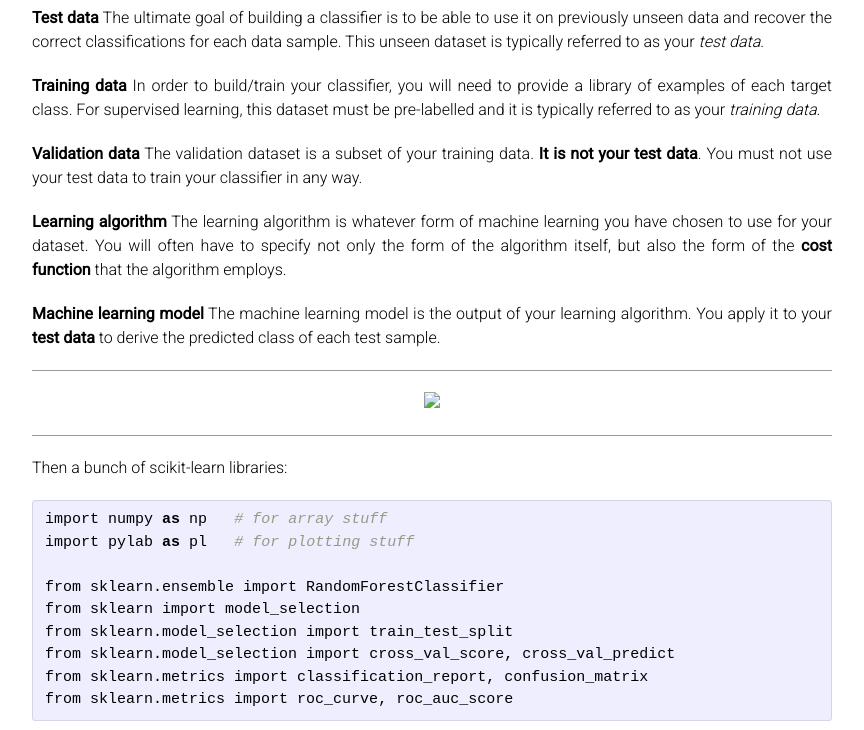
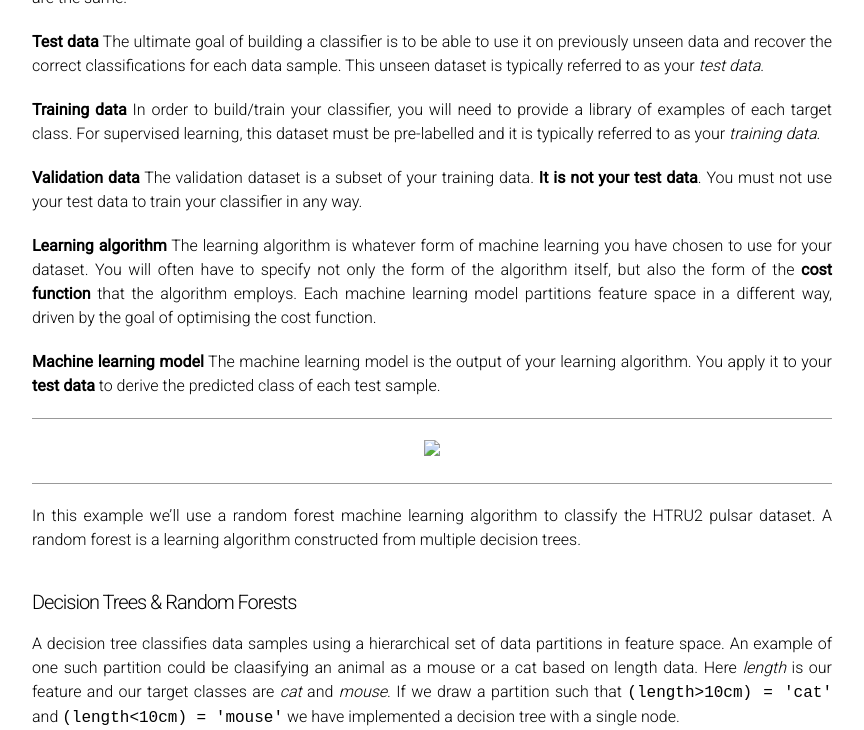
Before and after one commit to as595/csc-2019, a Jekyll site: the page built from classification.md, in a window 1280 px wide and 1400 px high, scrolled down 4791 px. Shown: the top 730 px of the window, without its empty margins (208-1072 px from the left). Built offline with Jekyll 4.4.1, drawn with Linux system fonts in a browser that asks for light colours; our own code applies the rules of GitHub Pages for plain Markdown files; some of the changed text lies outside the part shown; grey boxes are pictures that could not be loaded.

Commit message:
Update classification.md

```diff
--- a/classification.md
+++ b/classification.md
@@ -3,6 +3,7 @@ Pulsar classification is a great example of where machine learning can be used b
 - [The Pulsar Classification Problem](#pulsars)
   - [Pulsar Data in Python](#pythonpulsars)
 - [Pulsar Classification](#classification)
+  - [Random Forest Classification](#randomforest)
   - [Train/Validation/Split](#traintest)
   - [Performance Metrics](#metrics)
   - [Feature Ranking](#ranking)
@@ -135,7 +136,7 @@ The objective for pulsar astronomers is to classify each data sample as **pulsar
 
 **Validation data** The validation dataset is a subset of your training data. **It is not your test data**. You must not use your test data to train your classifier in any way.
 
-**Learning algorithm** The learning algorithm is whatever form of machine learning you have chosen to use for your dataset. You will often have to specify not only the form of the algorithm itself, but also the form of the **cost function** that the algorithm employs.
+**Learning algorithm** The learning algorithm is whatever form of machine learning you have chosen to use for your dataset. You will often have to specify not only the form of the algorithm itself, but also the form of the **cost function** that the algorithm employs. Each machine learning model partitions feature space in a different way, driven by the goal of optimising the cost function.
 
 **Machine learning model** The machine learning model is the output of your learning algorithm. You apply it to your **test data** to derive the predicted class of each test sample.
 
@@ -145,6 +146,25 @@ The objective for pulsar astronomers is to classify each data sample as **pulsar
   <div class="figcaption"></div>
 </div>
 
+In this example we'll use a random forest machine learning algorithm to classify the HTRU2 pulsar dataset. A random forest is a learning algorithm constructed from multiple decision trees.
+
+<a name='randomforest'></a>
+
+<h4>Decision Trees & Random Forests</h4>
+
+A decision tree classifies data samples using a hierarchical set of data partitions in feature space. An example of one such partition could be claasifying an animal as a mouse or a cat based on length data. Here *length* is our feature and our target classes are *cat* and *mouse*. If we draw a partition such that <font face="courier new">(length>10cm) = 'cat'</font> and <font face="courier new">(length<10cm) = 'mouse'</font> we have implemented a decision tree with a single node.
+
+<div class="fig figcenter fighighlight">
+  <img src="images/decisionnode.png">
+  <div class="figcaption">Lyon et al. 2016</div>
+</div>
+
+In reality if we created a training dataset by measuring 1000 cats and 1000 mice we would find that there was a distribution of lengths for each class, and that 10cm might not be the optimal partition value. The machine learning part of a decision tree is learning where that optimal value is. If we have multiple features, say *length*, *height* and *weight*, the algorithm will learn the best split point for all three.
+
+<div class="fig figcenter fighighlight">
+  <img src="images/splitpoints.png">
+  <div class="figcaption">Lyon et al. 2016</div>
+</div>
 
 Then a bunch of scikit-learn libraries:
 
```
